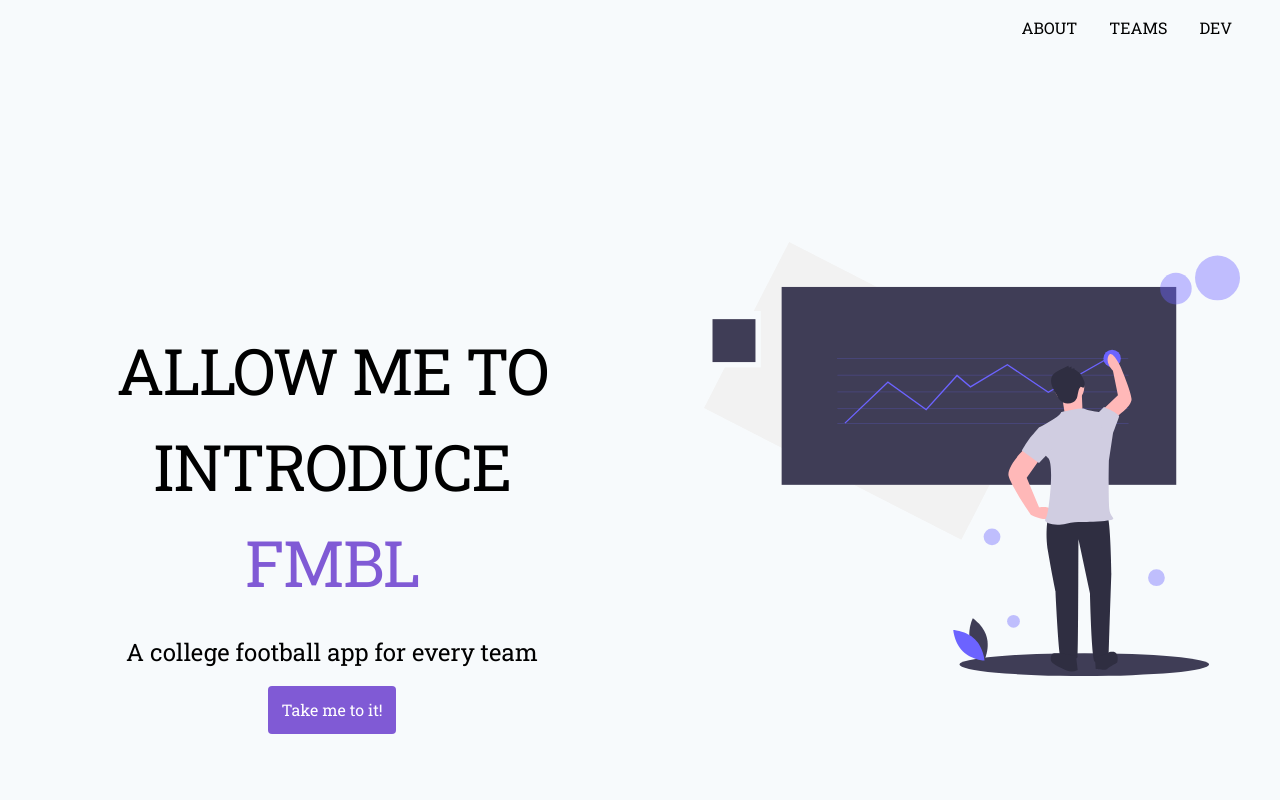
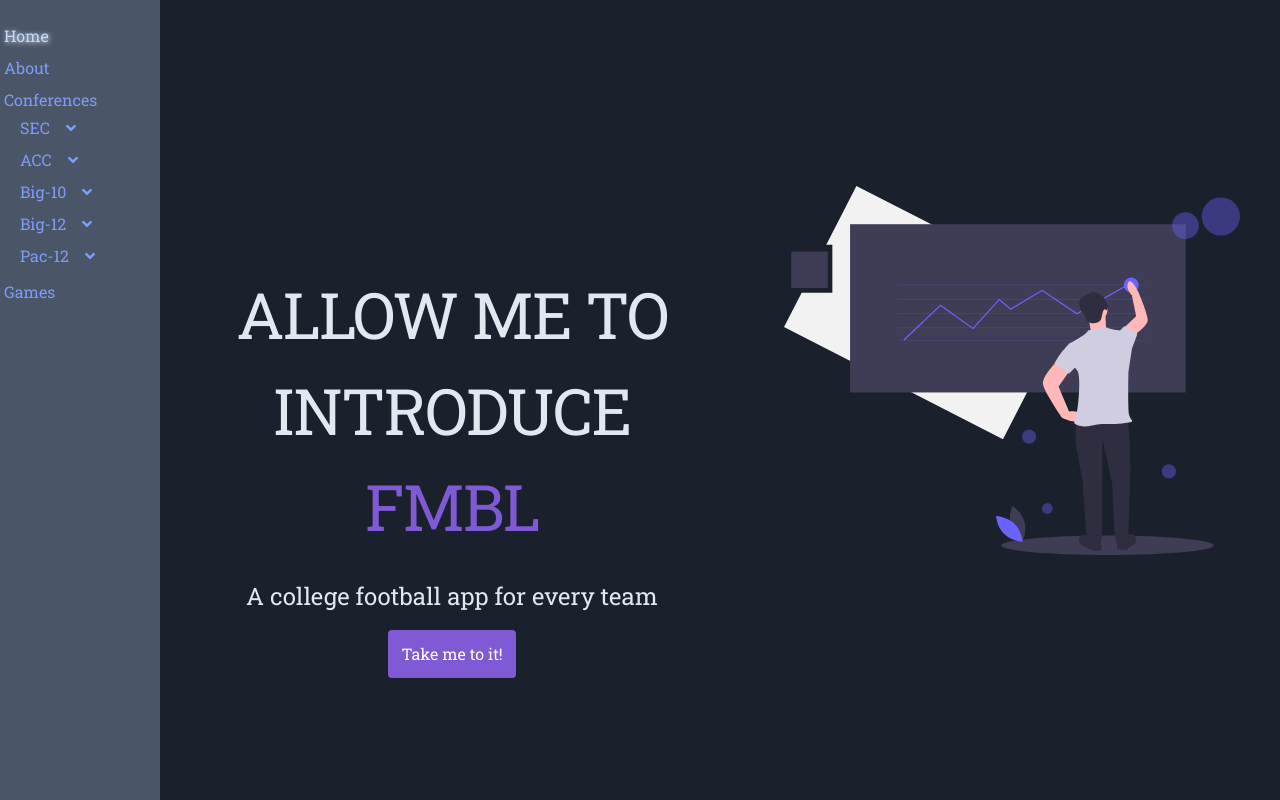
Before and after one commit to LukeOlsen/fumblerooski, a React (Create React App) app in the folder src/client/: page / in a window 1280 px wide. Shown: the top 800 px of the page. Built offline with nearby package versions, Linux system fonts and the light colour scheme.

Commit message:
bringing home inside the app structure.

```diff
--- a/src/client/src/App.js
+++ b/src/client/src/App.js
@@ -14,10 +14,10 @@ function App() {
   return (
     <Router>
       <div className="overflow-auto">
-        <Route exact path="/" exact component={Home} />
         <div className="grid grid-cols-8">
           <Sidebar />
           <div className="md:col-span-7 flex bg-gray-900 text-gray-300">
+            <Route exact path="/" exact component={Home} />
             <Route exact path="/about" component={About} />
             <Route path="/conferences" component={Conferences} />
             <Route path="/team/:teamName" component={Team} />
--- a/src/client/src/components/Home.js
+++ b/src/client/src/components/Home.js
@@ -1,19 +1,6 @@
 import React, { Component } from "react";
 import heroImg from "../Images/heroImg2.svg";
-import { urlencoded } from "body-parser";
 import { Link } from "react-router-dom";
-
-// const bgImage = {
-//   backgroundImage: `url(${mainBanner3})`,
-//   width: "100%",
-//   height: "100vh",
-//   backgrounSize: "contain",
-//   backgroundPosition: "center center",
-//   backgroundRepeat: "no-repeat",
-//   margin: "auto",
-//   padding: "0",
-//   opacity: "0.8"
-// };
 
 class Home extends Component {
   constructor(props) {
@@ -24,12 +11,7 @@ class Home extends Component {
 
   render() {
     return (
-      <div className="bg-gray-100 text-center w-screen">
-        <div className="flex justify-end pr-8">
-          <div className="m-4 hover:text-purple-400 cursor-pointer">ABOUT</div>
-          <div className="m-4 hover:text-purple-400 cursor-pointer">TEAMS</div>
-          <div className="m-4 hover:text-purple-400 cursor-pointer">DEV</div>
-        </div>
+      <div className="bg-gray-900 max-h-screen text-center w-full overflow-auto">
         <div className="justify-center content-center py-20 md:h-screen">
           <div className="lg:pt-16 flex">
             <div className="md:w-1/3 lg:flex-1 px-6 md:mt-10 lg:mx-10 lg:mt-20 m-auto">
```
